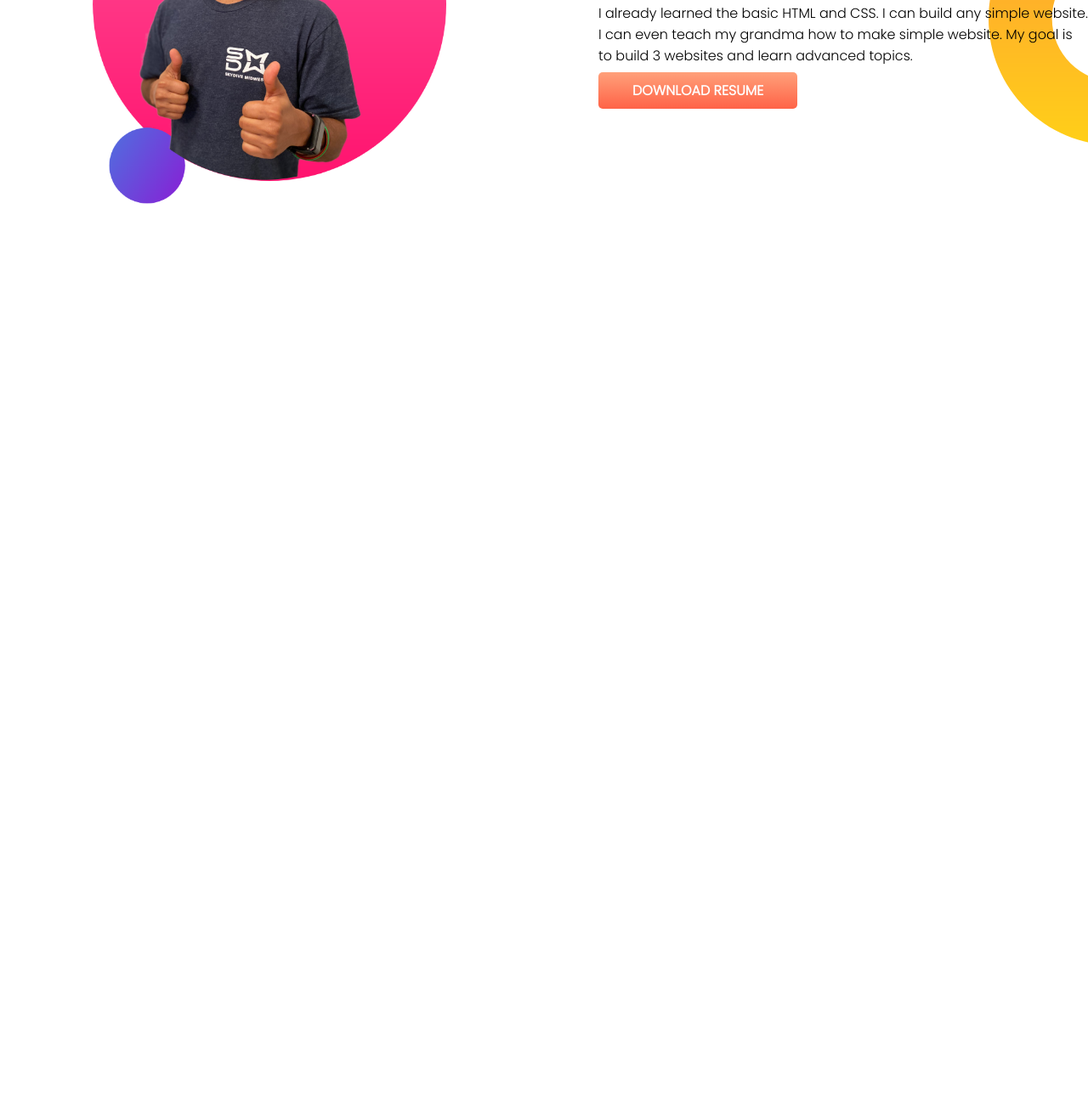
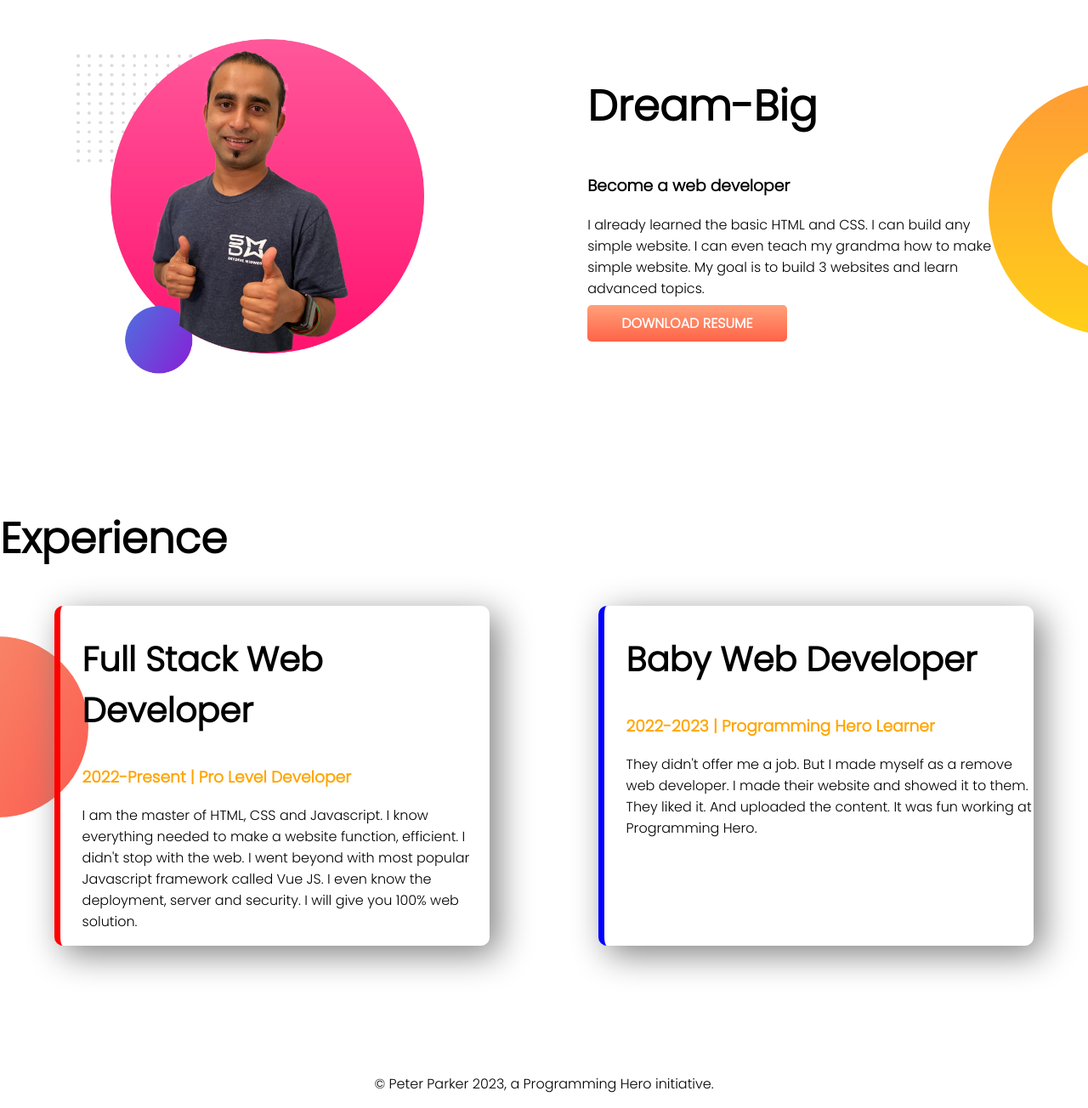
Before and after one commit to firojalam58/html-portfolio, a plain HTML site: page index.html in a window 1280 px wide. Shown: the part 667-1971 px from the top of the page at 85% size. Before the commit the page ends 914 px from the top, so only its background shows below. Drawn offline with Linux system fonts and the light colour scheme.

Commit message:
new changes

```diff
--- a/css/style.css
+++ b/css/style.css
@@ -5,16 +5,22 @@ body{
 h1{
     font-size: 50px;
 }
+h2{
+    font-size: 40px;
+}
 .orange{
     color: orange;
 }
-section{
+.flexiblae-container{
     display: flex;
+    margin-bottom: 150px;
 }
 
-.half-width{
-    width: 50%;
-    padding-left: 5%;
+.half-width {
+    width: 40%;
+    float: left;
+    margin-left: 5%;
+    padding-left: 2%;
 }
 .half-width img{
     width: 80%;
@@ -48,3 +54,33 @@ section{
     background-repeat: no-repeat;
     background-position: right;
 }
+.dream-text{
+    padding-right: 28px;
+
+}
+.experince-area{
+    background-image: url(/images/exp-bg.png);
+    background-repeat: no-repeat;
+    background-position: left;
+}
+.box{
+    box-shadow: 10px 10px 40px gray;
+    width: 40%;
+    margin-right: 5%;
+    margin-left: 5%;
+    padding-left: 2%;
+    border-radius: 10px;
+    border-left: 7px solid red;
+}
+.box-left{
+    box-shadow: 10px 10px 40px gray;
+    width: 40%;
+    margin-right: 5%;
+    margin-left: 5%;
+    padding-left: 2%;
+    border-radius: 10px;
+    border-left: 7px solid blue;
+}
+footer p{
+    text-align: center;
+}
--- a/index.html
+++ b/index.html
@@ -11,7 +11,7 @@
     <link href="https://fonts.googleapis.com/css2?family=Poppins:wght@300&display=swap" rel="stylesheet">
 </head>
 <body>
-    <section class="top-banner">
+    <section class="top-banner flexiblae-container">
         <div class="half-width">
             <h1>Welcome To</h1>
             <h1><span class="orange">Firoj Alam Raju</span> World!</h1>
@@ -24,17 +24,33 @@
         </div>
     </section>
 
-    <section class="dream-big">
+    <section class="dream-big flexiblae-container">
         <div class="half-width">
             <img src="images/jhankar2.png" alt="">
         </div>
         <div class="half-width">
             <h1>Dream-Big</h1>
             <h3>Become a web developer</h3>
-            <p>I already learned the basic HTML and CSS. I can build any simple website. I can even teach my grandma how to make simple website. My goal is to build 3 websites and learn advanced topics.</p>
+            <p class="dream-text">I already learned the basic HTML and CSS. I can build any simple website. I can even teach my grandma how to make simple website. My goal is to build 3 websites and learn advanced topics.</p>
             <a class="download" href="" target="_blank">Download Resume</a>
         </div>
     </section>
+    <section class="experince-area">
+        <h1>Experience</h1>
+        <div class="flexiblae-container">
+            <div class="box">
+                <h2>Full Stack Web Developer</h2>
+                <h3 class="orange">2022-Present | Pro Level Developer</h3>
+                <p>I am the master of HTML, CSS and Javascript. I know everything needed to make a website function, efficient. I didn't stop with the web. I went beyond with most popular Javascript framework called Vue JS. I even know the deployment, server and security. I will give you 100% web solution.</p>
+            </div>
+            <div class="box-left">
+                <h2>Baby Web Developer</h2>
+                <h3 class="orange">2022-2023 | Programming Hero Learner</h3>
+                <p>They didn't offer me a job. But I made myself as a remove web developer. I made their website and showed it to them. They liked it. And uploaded the content. It was fun working at Programming Hero.</p>
+            </div>
+        </div>
 
+    </section>
 </body>
+<footer><p>© Peter Parker 2023, a Programming Hero initiative.</p></footer>
 </html>
```
Also changed, not shown: top-banner.png (deleted).
